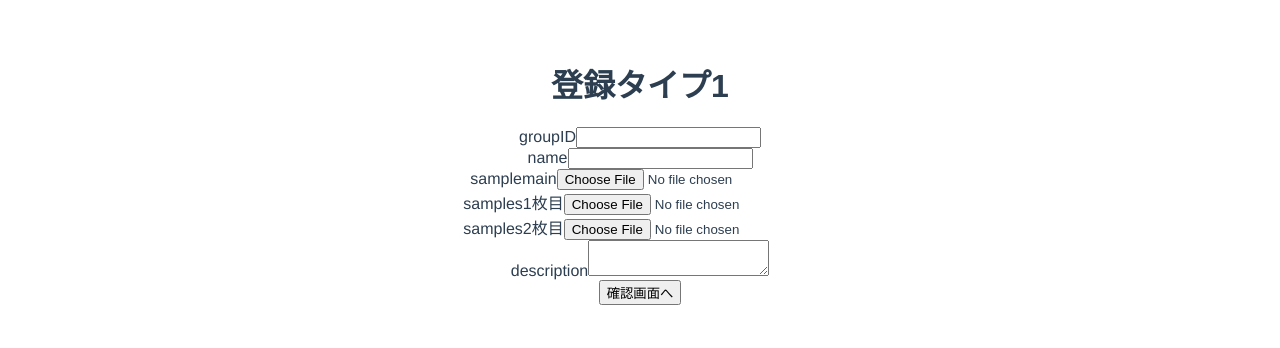
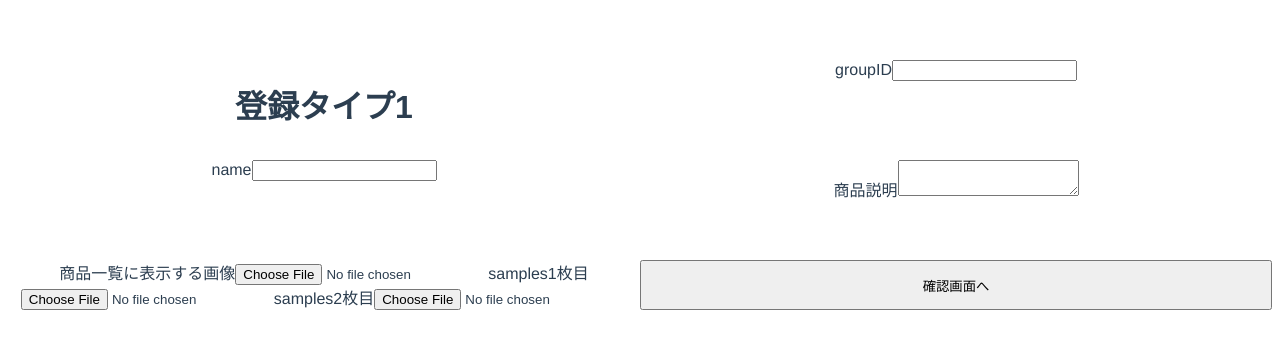
Before and after one commit to nisiyuu/registerTool, a Vue app: page /#/inputpage/1 in a window 1280 px wide. Shown: the top 348 px of the page. Built offline with nearby package versions, Linux system fonts and the light colour scheme.

Commit message:
Second commit

```diff
--- /dev/null
+++ b/src/components/Input.vue
@@ -0,0 +1,22 @@
+<template>
+  <div>
+    <span>{{ label }}</span>
+    <input
+    :value="value"
+    @input="$emit('input', $event.target.value)"
+    :type="type"
+    />
+  </div>
+</template>
+
+<script>
+export default {
+  props:{
+    value:{},
+    label:{type:String},
+    type: {type:String, default: 'text' },
+  },
+  methods:{
+  }
+}
+</script>
--- /dev/null
+++ b/src/components/Textarea.vue
@@ -0,0 +1,22 @@
+<template>
+  <div>
+    <span>{{ label }}</span>
+    <textarea
+    :value="value"
+    @input="$emit('input', $event.target.value)"
+    >
+    </textarea>
+  </div>
+</template>
+
+<script>
+export default {
+  props:{
+    value:{},
+    label:{type:String},
+    type: {type:String, default: 'text' },
+  },
+  methods:{
+  }
+}
+</script>
--- a/src/views/ConfirmPage.vue
+++ b/src/views/ConfirmPage.vue
@@ -17,7 +17,7 @@ export default {
     }
   },
   created(){
-    console.log('sss')
+
   },
   computed:{
   },
--- a/src/views/InputPage.vue
+++ b/src/views/InputPage.vue
@@ -1,51 +1,64 @@
 <template>
-  <div>
+  <div class="container">
     <h1>登録タイプ{{type}}</h1>
-    <form>
-      <div>
-        <label>groupID</label>
-        <input v-model="$store.state.form.groupID">
-      </div>
-      <div>
-        <label for="">name</label>
-        <input v-model="$store.state.form.name">
-      </div>
+      <inputbox
+      :value="$store.state.form.groupID"
+      @input="val => $store.state.form.groupID = val"
+      label="groupID"
+      />
+      <inputbox
+      :value="$store.state.form.name"
+      @input="$store.state.form.name = $event"
+      label="name"
+      />
+
+      <textbox
+      :value="$store.state.form.description"
+      @input="$store.state.form.description = $event"
+      label="商品説明"
+      />
 
       <div>
-        <label for="">samplemain</label>
+        <label for="">商品一覧に表示する画像</label>
         <input type="file" @change="onFileChangemain">
-      </div>
+        <img v-show="uploadedImage" :src="uploadedImage"/>
 
-      <div>
         <label for="">samples1枚目</label>
         <input type="file" @change="onFileChange1">
-      </div>
 
-      <div>
         <label for="">samples2枚目</label>
         <input type="file" @change="onFileChange2">
       </div>
 
-      <div>
-        <label>description</label>
-        <textarea v-model="$store.state.form.description"></textarea>
-      </div>
       <button @click="send($store.state.form)">確認画面へ</button>
-    </form>
   </div>
 </template>
 
 
+<style scoped>
+.container {
+  display: grid; /* グリッドレイアウト */
+  grid-template-rows: 100px 100px;
+  grid-template-columns: 0.5fr 0.5fr;
+}
+</style>
+
+
 <script>
+import inputbox from '../components/Input'
+import textbox from '../components/Textarea'
+
 export default {
   props:{
     type:{type:String, default:'01'},
   },
   components:{
-
+    inputbox,
+    textbox
   },
   data(){
     return{
+      uploadedImage: '',
     }
   },
   computed:{
@@ -58,13 +71,22 @@ export default {
     },
     onFileChangemain(e) {
       this.$store.state.form.samplemain = 'img/'+ e.target.files[0].name;
+      let files = e.target.files || e.dataTransfer.files;
+      this.createImage(files[0]);
+    },
+    createImage(file) {
+      let reader = new FileReader();
+      reader.onload = (e) => {
+        this.uploadedImage = e.target.result;
+      };
+      reader.readAsDataURL(file);
     },
     onFileChange1(e) {
       this.$store.state.form.samples[0].sample = 'img/'+ e.target.files[0].name;
     },
     onFileChange2(e) {
       this.$store.state.form.samples[1].sample = 'img/'+ e.target.files[0].name;
-    }
+    },
   }
 }
 </script>
--- a/src/views/SelectType.vue
+++ b/src/views/SelectType.vue
@@ -24,13 +24,9 @@ export default {
   },
   methods: {
     send(){
-      // this.$store.commit('updateForm', val)
-      // console.log(val);
       const typeData = this.$store.state.form.type;
       this.$router.push({ name: 'inputpage', params:{type:typeData}})
     },
   }
 }
 </script>
-
-//.add(...) と .doc().set(...) は完全に同等なので、どちらでも便利な方を使うことができます。
```
Also changed, not shown: src/components/photo.vue (added, +44 -0 lines), 1 other file (tests, documents, lock files or other folders).
